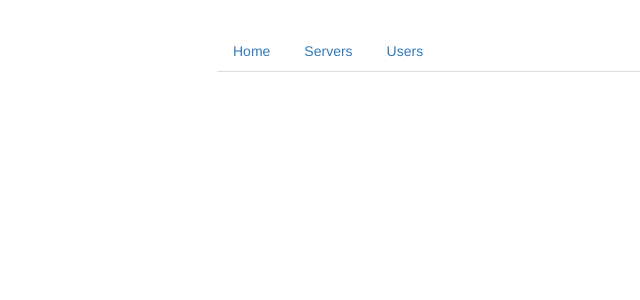
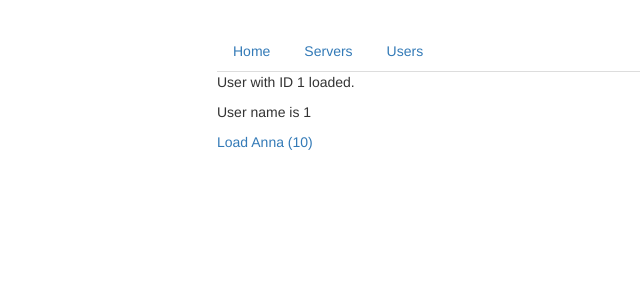
Before and after one commit to somiss14/routing-start, an Angular app in the folder routing-start/: page /user/1/1 in a window 1280 px wide. Before the commit this address led to /. Shown: the top 300 px of the page, without its empty margins (48-688 px from the left). Built offline with nearby package versions, Linux system fonts and the light colour scheme.

Commit message:
lesson 136

```diff
--- a/routing-start/src/app/app.module.ts
+++ b/routing-start/src/app/app.module.ts
@@ -15,6 +15,7 @@
 const appRoutes: Routes = [
   { path: '', component: HomeComponent},
   { path: 'users', component: UsersComponent},
+  { path: 'user/:id/:name', component: UserComponent},
   { path: 'servers', component: ServersComponent},
 ]
 @NgModule({
--- a/routing-start/src/app/home/home.component.html
+++ b/routing-start/src/app/home/home.component.html
@@ -1,2 +1,4 @@
 <h4>Welcome to Server Manager 4.0</h4>
 <p>Manage your Servers and Users.</p>
+
+<button class="btn btn-primary" (click)="onLoadServers()">Load server</button>
--- a/routing-start/src/app/home/home.component.ts
+++ b/routing-start/src/app/home/home.component.ts
@@ -1,4 +1,5 @@
 import { Component, OnInit } from '@angular/core';
+import {Router} from "@angular/router";
 
 @Component({
   selector: 'app-home',
@@ -7,9 +8,12 @@
 })
 export class HomeComponent implements OnInit {
 
-  constructor() { }
+  constructor(private router: Router) { }
 
   ngOnInit() {
   }
 
+  onLoadServers() {
+    this.router.navigate(['/servers']);
+  }
 }
--- a/routing-start/src/app/servers/servers.component.html
+++ b/routing-start/src/app/servers/servers.component.html
@@ -10,6 +10,7 @@
     </div>
   </div>
   <div class="col-xs-12 col-sm-4">
+    <button class="btn btn-primary" (click)="onReload()">Reload page</button>
     <app-edit-server></app-edit-server>
     <hr>
     <app-server></app-server>
--- a/routing-start/src/app/servers/servers.component.ts
+++ b/routing-start/src/app/servers/servers.component.ts
@@ -1,5 +1,6 @@
 import { Component, OnInit } from '@angular/core';
 import { ServersService } from './servers.service';
+import {ActivatedRoute, Router} from "@angular/router";
 
 @Component({
   selector: 'app-servers',
@@ -9,10 +10,13 @@
 export class ServersComponent implements OnInit {
   public servers: {id: number, name: string, status: string}[] = [];
 
-  constructor(private serversService: ServersService) { }
+  constructor(private serversService: ServersService, private router: Router, private route: ActivatedRoute) { }
 
   ngOnInit() {
     this.servers = this.serversService.getServers();
   }
 
+  onReload() {
+    // this.router.navigate(['servers'], {relativeTo: this.route})
+  }
 }
--- a/routing-start/src/app/users/user/user.component.html
+++ b/routing-start/src/app/users/user/user.component.html
@@ -1,2 +1,3 @@
-<p>User with ID _ID_ loaded.</p>
-<p>User name is _NAME_</p>
+<p>User with ID {{user.id}} loaded.</p>
+<p>User name is {{user.name}}</p>
+<a [routerLink]="['/user', 10, 'Anna']">Load Anna (10)</a>
--- a/routing-start/src/app/users/user/user.component.ts
+++ b/routing-start/src/app/users/user/user.component.ts
@@ -1,16 +1,33 @@
-import { Component, OnInit } from '@angular/core';
+import {Component, OnDestroy, OnInit} from '@angular/core';
+import {ActivatedRoute, Params} from "@angular/router";
+import {Subscription} from "rxjs";
 
 @Component({
   selector: 'app-user',
   templateUrl: './user.component.html',
   styleUrls: ['./user.component.css']
 })
-export class UserComponent implements OnInit {
+export class UserComponent implements OnInit, OnDestroy {
   user: {id: number, name: string};
+  paramsSubscription: Subscription;
 
-  constructor() { }
+  constructor(private route: ActivatedRoute) { }
 
   ngOnInit() {
+    this.user = {
+      id: this.route.snapshot.params['id'],
+      name: this.route.snapshot.params['name']
+    };
+    this.paramsSubscription = this.route.params.subscribe(
+      (params : Params) => {
+        this.user.id = params['id'];
+        this.user.name = params['name'];
+      }
+    );
+  }
+
+  ngOnDestroy() {
+    this.paramsSubscription.unsubscribe();
   }
 
 }
```
